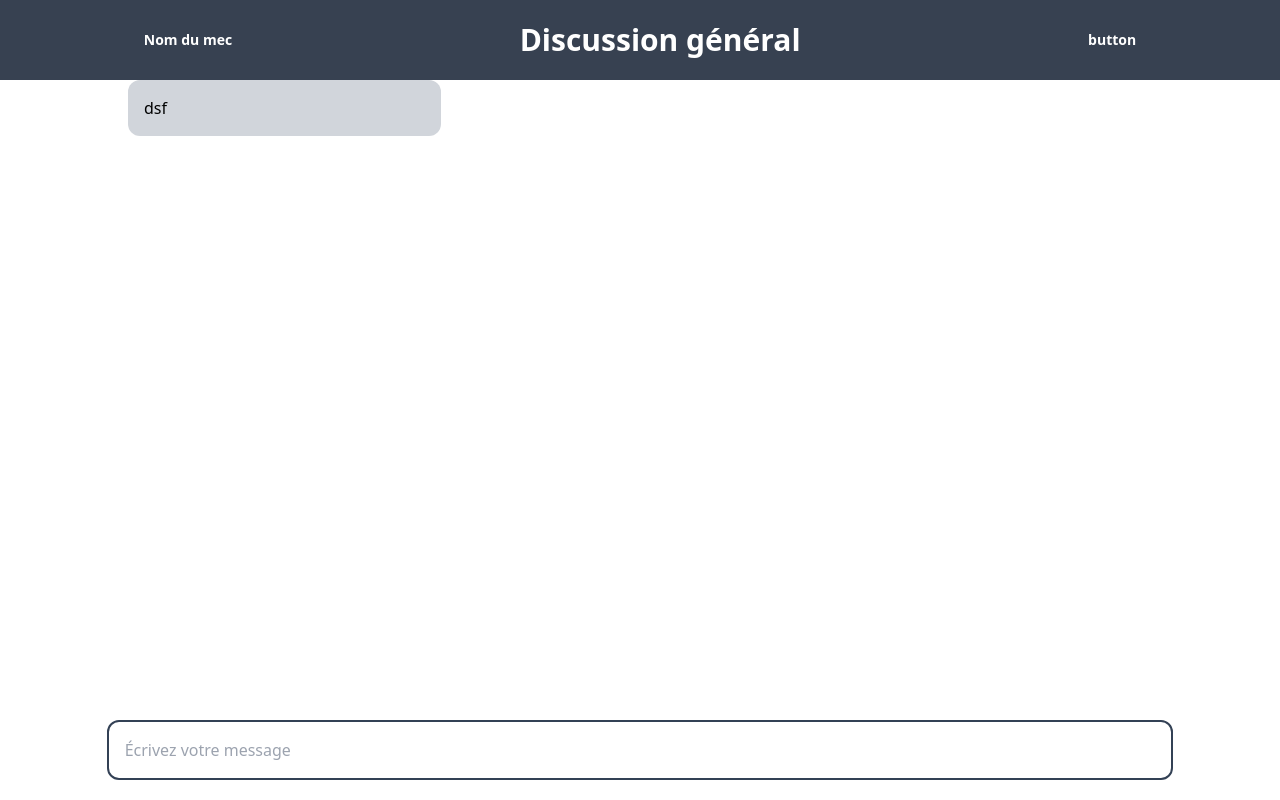
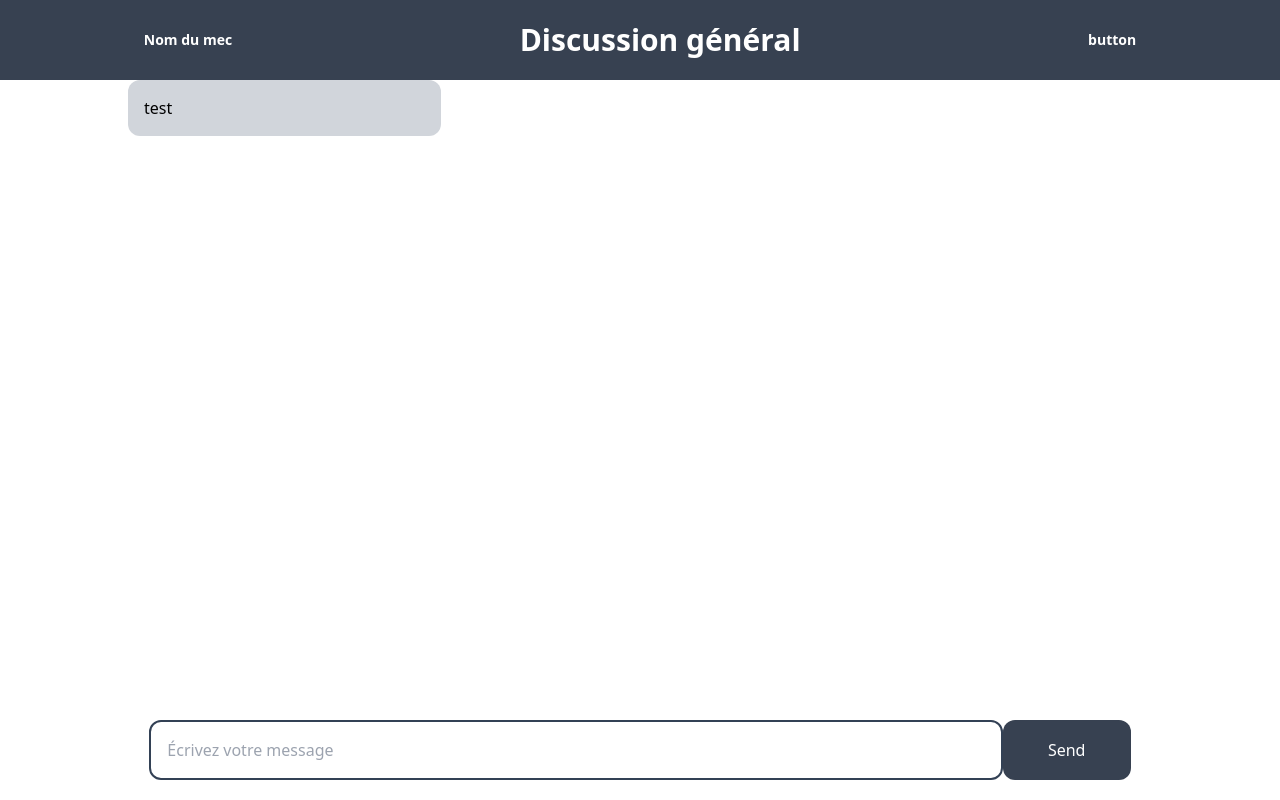
Before and after one commit to Cosmeak/iim-bachelor-2, a Vue app in the folder frontend/: page /home in a window 1280 px wide. Built offline with nearby package versions, Linux system fonts and the light colour scheme.

Commit message:
Taaaaaaah

```diff
--- a/frontend/src/style.css
+++ b/frontend/src/style.css
@@ -528,6 +528,18 @@ Ensure the default browser behavior of the `hidden` attribute.
   width: 24rem;
 }
 
+.w-4\/6 {
+  width: 66.666667%;
+}
+
+.w-2\/6 {
+  width: 33.333333%;
+}
+
+.w-32 {
+  width: 8rem;
+}
+
 .flex-col {
   flex-direction: column;
 }
--- a/frontend/src/views/Home.vue
+++ b/frontend/src/views/Home.vue
@@ -8,13 +8,13 @@
     <div class="flex justify-center w-5/6 h-4/5">
       <div class="w-full ml-32">
         <article class="bg-gray-300 rounded-xl w-1/3"> <!-- block for the messages -->
-          <p class="p-4">dsf</p>
+          <p class="p-4">test</p>
         </article>
       </div>
     </div>
     <div class="flex justify-center">
-      <input class="p-4 w-5/6 border-slate-700 border-2 rounded-xl" name="password" v-model="password" placeholder="Écrivez votre message">
-      <button @buttonClick="validate()"></button>
+      <input class="p-4 w-4/6 border-slate-700 border-2 rounded-xl" name="password" v-model="password" placeholder="Écrivez votre message">
+      <button class="bg-gray-700 w-32 text-white rounded-xl" @buttonClick="validate()">Send</button>
     </div>
   </div>
 </template>
```
